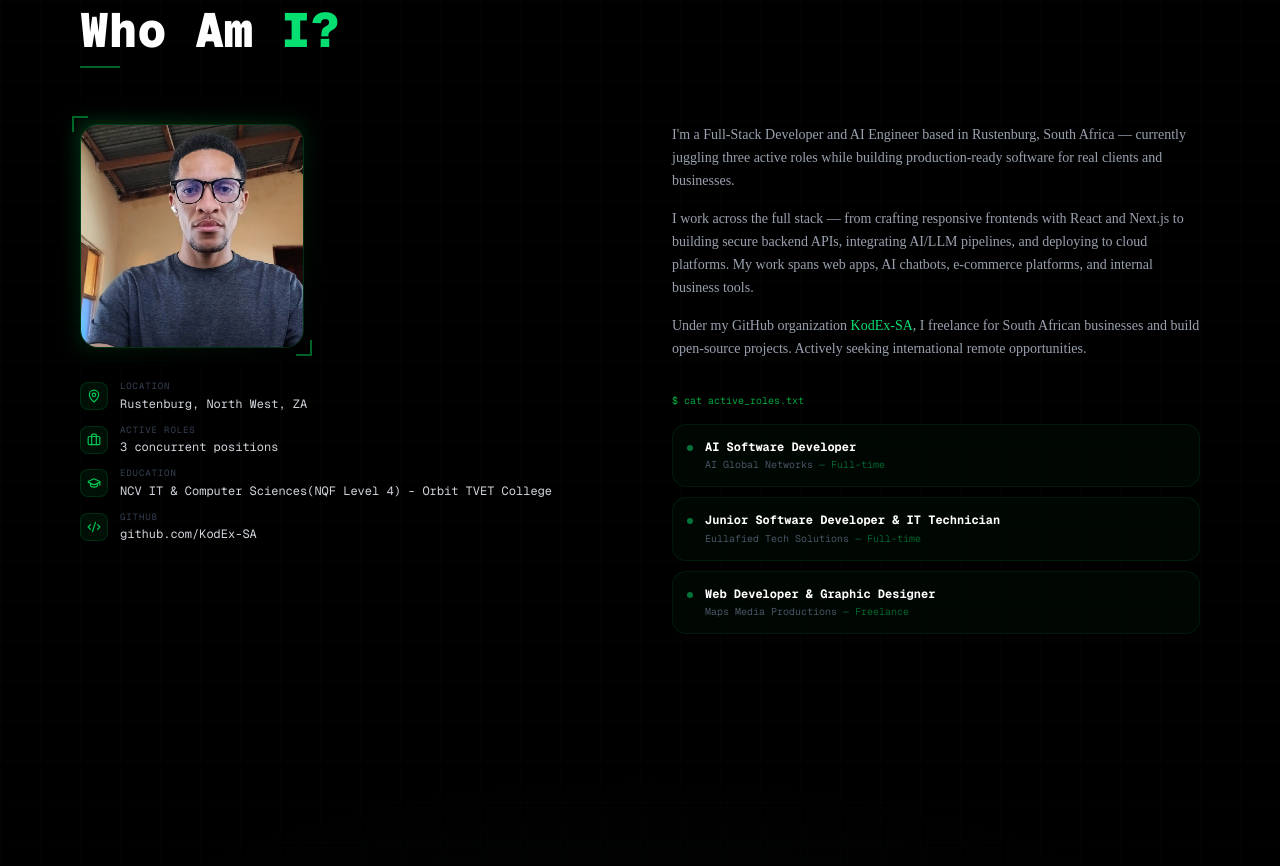
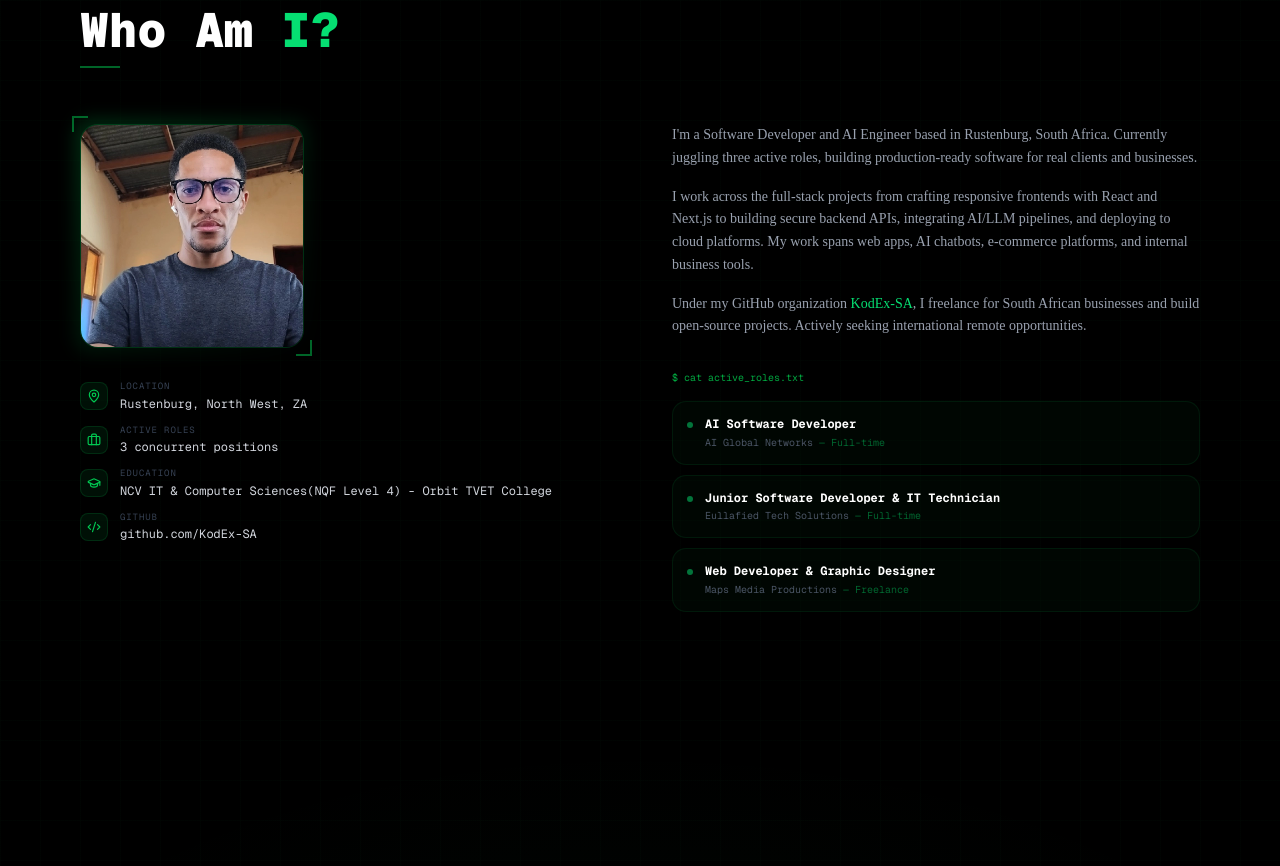
Before and after one commit to KodEx-SA/sde-portfolio, a Next.js app: page / in a window 1280 px wide. Shown: the part 960-1826 px from the top of the page. Built offline with nearby package versions, Linux system fonts and the light colour scheme.

Commit message:
updates: about

```diff
--- a/app/sections/About.tsx
+++ b/app/sections/About.tsx
@@ -77,11 +77,11 @@ export default function About() {
             {/* Bio */}
             <div className="space-y-4">
               <p className="text-gray-400 text-sm leading-relaxed">
-                I&apos;m a Full-Stack Developer and AI Engineer based in Rustenburg, South Africa — currently
-                juggling three active roles while building production-ready software for real clients and businesses.
+                I&apos;m a Software Developer and AI Engineer based in Rustenburg, South Africa. Currently
+                juggling three active roles, building production-ready software for real clients and businesses.
               </p>
               <p className="text-gray-400 text-sm leading-relaxed">
-                I work across the full stack — from crafting responsive frontends with React and Next.js to building
+                I work across the full-stack projects from crafting responsive frontends with React and Next.js to building
                 secure backend APIs, integrating AI/LLM pipelines, and deploying to cloud platforms. My work spans
                 web apps, AI chatbots, e-commerce platforms, and internal business tools.
               </p>
```
